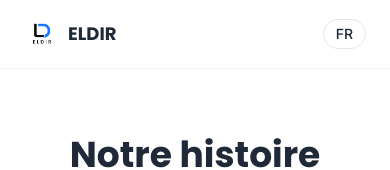
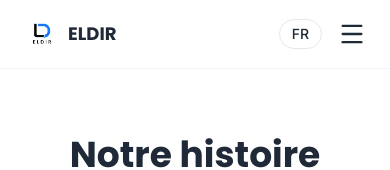
Before and after one commit to pr0804/eldir-site, a Next.js app: page /en/a-propos in a window 390 px wide. Shown: the top 170 px of the page. Built offline with nearby package versions, Linux system fonts and the light colour scheme.

Commit message:
Add mobile navigation menu

```diff
--- a/components/Header.tsx
+++ b/components/Header.tsx
@@ -1,5 +1,9 @@
+"use client";
+
+import { useState } from "react";
 import Image from "next/image";
 import Link from "next/link";
+import { Menu, X } from "lucide-react";
 
 const navLinks = [
   { href: "/", label: { fr: "Accueil", en: "Home" } },
@@ -9,10 +13,11 @@ const navLinks = [
 ];
 
 export default function Header({ locale }: { locale: string }) {
+  const [menuOpen, setMenuOpen] = useState(false);
   const otherLocale = locale === "fr" ? "en" : "fr";
 
   return (
-    <header className="w-full border-b border-gray-100">
+    <header className="w-full border-b border-gray-100 relative">
       <div className="max-w-6xl mx-auto px-6 py-4 flex items-center justify-between">
         <Link href={`/${locale}`} className="flex items-center gap-2">
           <Image src="/logo.png" alt="ELDIR" width={36} height={36} />
@@ -33,13 +38,38 @@ export default function Header({ locale }: { locale: string }) {
           ))}
         </nav>
 
+        <div className="flex items-center gap-4">
           <Link
             href={`/${otherLocale}`}
             className="font-sans text-sm font-medium border border-gray-200 rounded-full px-3 py-1 hover:border-eldir-blue hover:text-eldir-blue transition-colors"
           >
             {otherLocale.toUpperCase()}
           </Link>
+
+          <button
+            onClick={() => setMenuOpen(!menuOpen)}
+            className="md:hidden text-eldir-black"
+            aria-label={menuOpen ? "Fermer le menu" : "Ouvrir le menu"}
+          >
+            {menuOpen ? <X size={28} /> : <Menu size={28} />}
+          </button>
         </div>
+      </div>
+
+      {menuOpen && (
+        <nav className="md:hidden absolute top-full left-0 w-full bg-white border-b border-gray-100 flex flex-col px-6 py-4 gap-4 z-50">
+          {navLinks.map((link) => (
+            <Link
+              key={link.href}
+              href={`/${locale}${link.href}`}
+              onClick={() => setMenuOpen(false)}
+              className="font-sans text-eldir-black hover:text-eldir-blue transition-colors py-2"
+            >
+              {link.label[locale as "fr" | "en"]}
+            </Link>
+          ))}
+        </nav>
+      )}
     </header>
   );
 }
```
Lines whose indentation alone changed are shown as unchanged.
